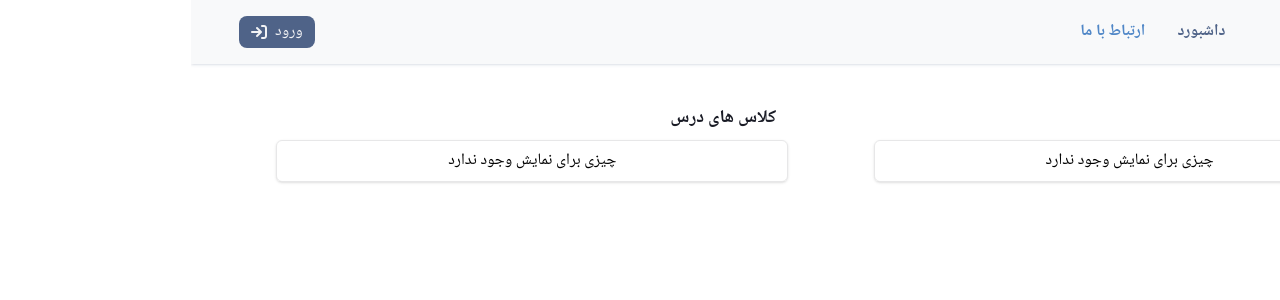
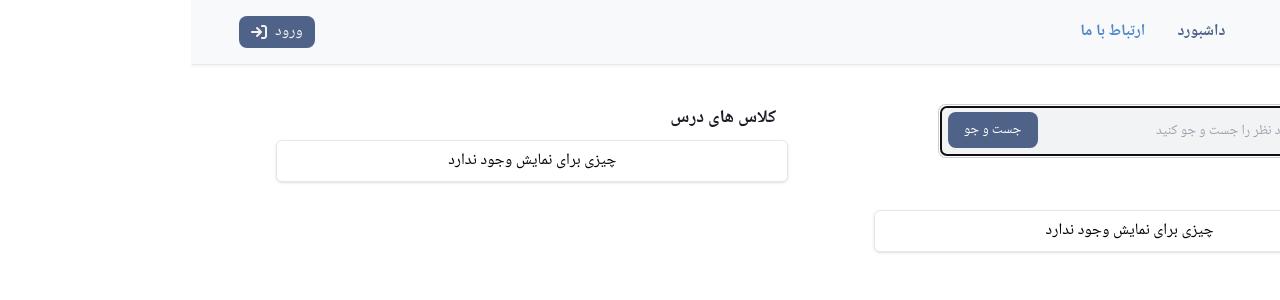
Before and after one commit to forooghl/FinalProject-Teacher-Assistant, a React (Create React App) app in the folder teacher-assistant-app/: page / in a window 1280 px wide. Shown: the top 300 px of the page. Built offline with nearby package versions, Linux system fonts and the light colour scheme.

Commit message:
search bar added

```diff
--- a/teacher-assistant-app/src/containers/home/Home.js
+++ b/teacher-assistant-app/src/containers/home/Home.js
@@ -3,7 +3,7 @@ import { Link, useNavigate } from "react-router-dom";
 import Navbar from "../../component/Navbar/Navbar";
 import CardItem from "../../component/CardItem/CardItem";
 import Card from "../../component/Card/Card";
-import axios from "axios";
+import axios from "../axios";
 
 const Home = () => {
     const username = sessionStorage.getItem("username");
@@ -13,6 +13,9 @@ const Home = () => {
     const [myClasses, setMyClasses] = useState([]);
     const [myTAClasses, setMyTAClasses] = useState([]);
     const [isLoading, setIsLoading] = useState(true);
+    const [search, setSearch] = useState("");
+    const [searchResult, setSearchResult] = useState([]);
+
     useEffect(() => {
         async function fetchData() {
             if (username) {
@@ -38,15 +41,40 @@ const Home = () => {
                     Promise.reject(error);
                     // navigate("/error404");
                 }
-            }
-            else{
+            } else {
                 setIsLoading(false);
             }
         }
         fetchData();
     }, []);
 
+    const SearchResult = (event) => {
+        event.preventDefault();
+        axios
+            .get(`/courses/search?search=${search}`)
+            .then((request) => {
+                setSearchResult(request.data);
+            })
+            .catch((err) => {
+                console.log(err);
+            });
+    };
     if (!isLoading) {
+        const searchCourse = (
+            <>
+                {searchResult.map((item) => {
+                    return (
+                        <CardItem
+                            date={new Date(item.date).toLocaleString().split(",")[0]}
+                            teacherName={item.professor}
+                            title={item.courseName}
+                            id={item.id}
+                            linkURL="course"
+                        />
+                    );
+                })}
+            </>
+        );
         const course = (
             <>
                 {myClasses.map((item) => {
@@ -82,6 +110,50 @@ const Home = () => {
                 <Navbar />
                 <div className="flex justify-evenly flex-wrap max-md:flex-nowrap mt-10 max-md:flex-col max-md:items-center ">
                     <div className="w-2/5  max-md:w-10/12">
+                        <form onSubmit={SearchResult} className="max-w-md mb-4">
+                            <div className="relative">
+                                <div className="absolute inset-y-0 start-0 flex items-center ps-3 pointer-events-none">
+                                    <svg
+                                        className="w-4 h-4 text-gray-500 dark:text-gray-400"
+                                        aria-hidden="true"
+                                        xmlns="http://www.w3.org/2000/svg"
+                                        fill="none"
+                                        viewBox="0 0 20 20"
+                                    >
+                                        <path
+                                            stroke="currentColor"
+                                            stroke-linecap="round"
+                                            stroke-linejoin="round"
+                                            stroke-width="2"
+                                            d="m19 19-4-4m0-7A7 7 0 1 1 1 8a7 7 0 0 1 14 0Z"
+                                        />
+                                    </svg>
+                                </div>
+                                <input
+                                    id="search"
+                                    type="search"
+                                    placeholder="نام درس مورد نظر را جست و جو کنید"
+                                    autoFocus
+                                    required
+                                    className="block w-full p-4 ps-10 text-sm text-raisin-black border placeholder:text-raisin-black-25 border-independence/25 rounded-lg bg-cultured focus:ring-independence/50 "
+                                    value={search}
+                                    onChange={(event) => {
+                                        setSearch(event.target.value);
+                                    }}
+                                />
+                                <button
+                                    type="submit"
+                                    className="text-white absolute end-2.5 bottom-2.5 bg-queen-blue hover:bg-blue-yonder focus:ring-4 focus:outline-none focus:ring-blue-yonder font-medium rounded-lg text-sm px-4 py-2"
+                                >
+                                    جست و جو
+                                </button>
+                            </div>
+                        </form>
+                        {searchResult.length >= 1 ? (
+                            <div className="mb-4">
+                                <Card title="نتیجه جست وجو" items={searchCourse} />
+                            </div>
+                        ) : <></>}
                         <Card title="کلاس های من" items={course} />
                     </div>
                     <div className="w-2/5  max-md:w-10/12">
```
